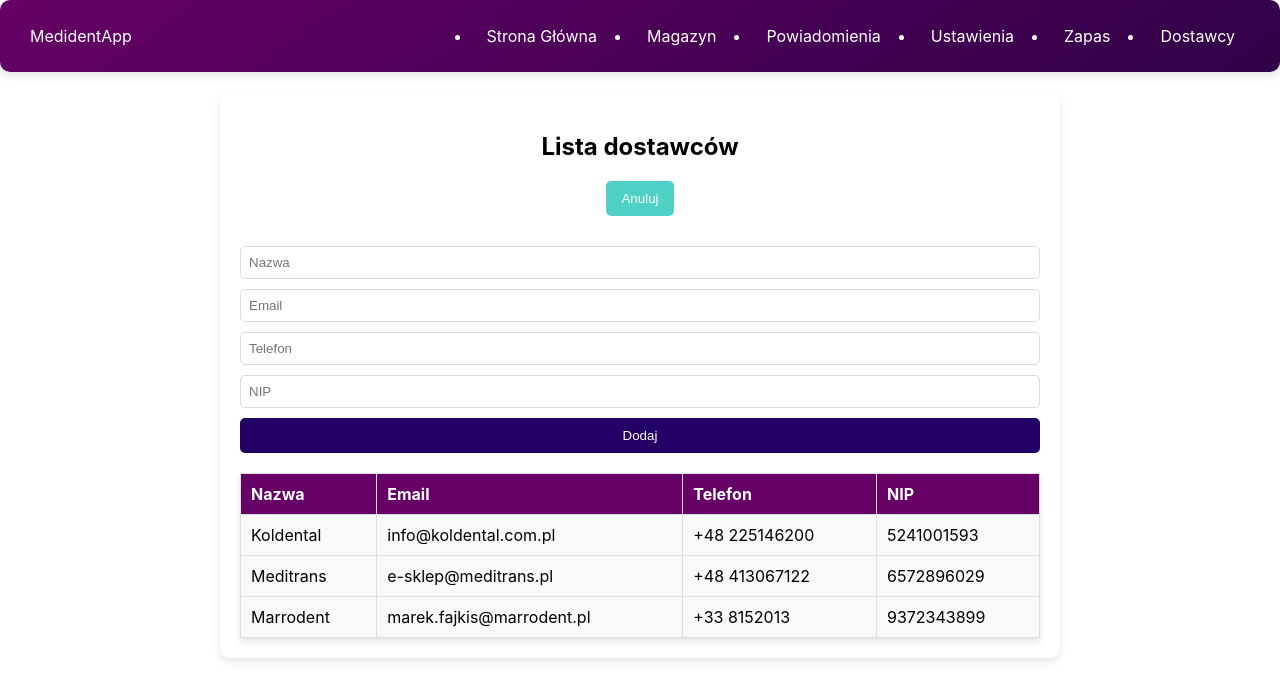
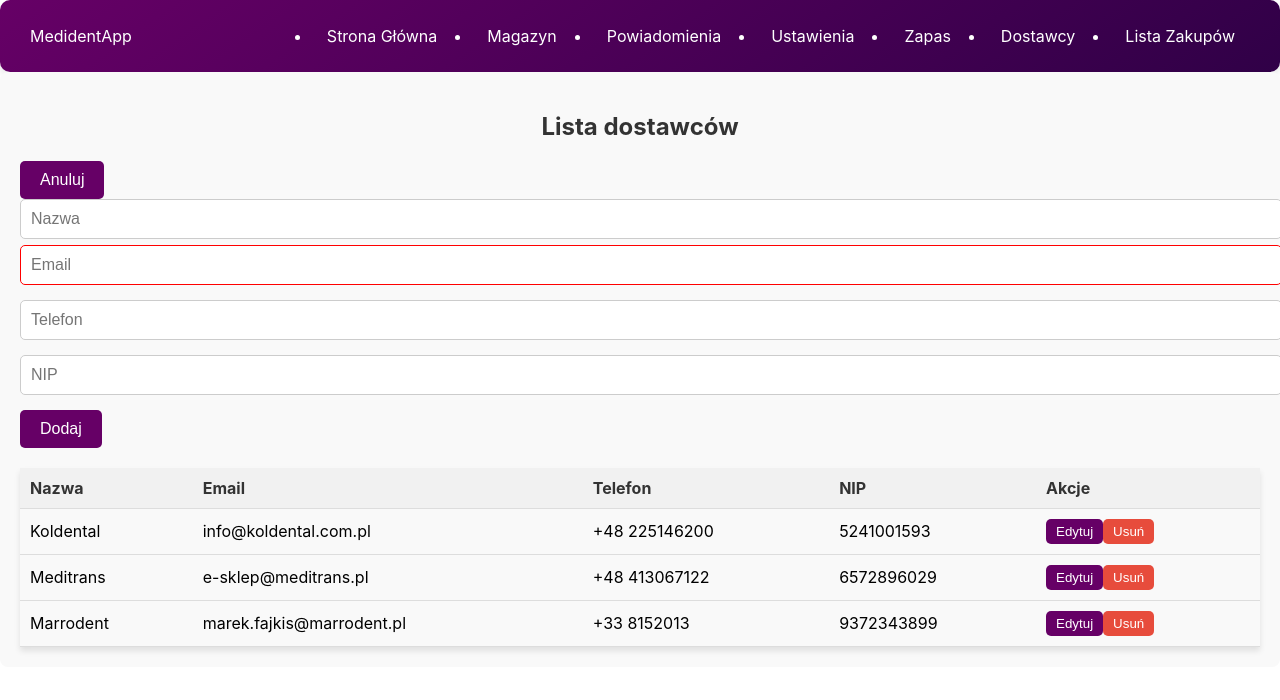
Before and after one commit to ewelinajawor/medident-app, a React (Create React App) app: page /suppliers in a window 1280 px wide. Both pictures are taken after a click on the button "Dodaj dostawcę". Shown: the top 700 px of the page. Built offline with nearby package versions, Linux system fonts and the light colour scheme.

Commit message:
Poprawki w aplikacji

```diff
--- a/package.json
+++ b/package.json
@@ -10,6 +10,7 @@
     "mssql": "^11.0.1",
     "react": "^18.2.0",
     "react-dom": "^18.2.0",
+    "react-input-mask": "^2.0.4",
     "react-router-dom": "^6.28.2",
     "react-scripts": "5.0.1",
     "react-select": "^5.10.0",
--- a/src/App.js
+++ b/src/App.js
@@ -51,10 +51,9 @@ function App() {
             <Route path="/orders" element={<Orders />} />
             <Route path="/suppliers" element={<Suppliers suppliers={suppliers} setSuppliers={setSuppliers} />} />
             <Route path="/product-list" element={<ProductList />} />
-            <Route path="/add-product" element={<AddProduct />} />  {/* Nowa trasa do formularza */}
+            <Route path="/add-product" element={<AddProduct />} />
           </Routes>
         </div>
-        {/* <Footer /> */}
       </div>
     </Router>
   );
--- a/src/components/Navbar.js
+++ b/src/components/Navbar.js
@@ -12,7 +12,8 @@ const Navbar = () => {
         <li><Link to="/notifications" className="nav-item">Powiadomienia</Link></li>
         <li><Link to="/settings" className="nav-item">Ustawienia</Link></li>
         <li><Link to="/product-list" className="nav-item">Zapas</Link></li>
-        <li><Link to="/suppliers" className="nav-item">Dostawcy</Link></li> {/* Nowa zakładka */}
+        <li><Link to="/suppliers" className="nav-item">Dostawcy</Link></li>
+        <li><Link to="/shopping-list" className="nav-item">Lista Zakupów</Link></li> {/* Nowa zakładka */}
       </ul>
     </nav>
   );
--- a/src/components/Suppliers.css
+++ b/src/components/Suppliers.css
@@ -1,11 +1,47 @@
+/* Ogólny kontener formularza i tabeli */
 .suppliers-container {
-    max-width: 800px;
-    margin: 20px auto;
   padding: 20px;
-    background: white;
-    border-radius: 10px;
-    box-shadow: 0 4px 8px rgba(0, 0, 0, 0.1);
-    text-align: center;
+  background-color: #f9f9f9;
+  border-radius: 8px;
+}
+
+h2 {
+  font-size: 24px;
+  color: #333;
+  margin-bottom: 20px;
+}
+
+.primary-btn {
+  background-color: #660066;
+  color: white;
+  border: none;
+  padding: 10px 20px;
+  cursor: pointer;
+  border-radius: 5px;
+  font-size: 16px;
+  transition: background-color 0.3s;
+}
+
+.primary-btn:hover {
+  background-color: #004747;
+}
+
+.supplier-form input {
+  width: 100%;
+  padding: 10px;
+  margin-bottom: 15px;
+  border: 1px solid #ccc;
+  border-radius: 5px;
+  font-size: 16px;
+}
+
+.supplier-form input.error {
+  border-color: red;
+}
+
+.supplier-form input:focus {
+  outline: none;
+  border-color: #660066;
 }
 
 .suppliers-table {
@@ -14,54 +50,53 @@
   margin-top: 20px;
 }
 
-  .suppliers-table th, .suppliers-table td {
-    border: 1px solid #ddd;
+.suppliers-table th,
+.suppliers-table td {
   padding: 10px;
   text-align: left;
+  border-bottom: 1px solid #ddd;
 }
 
 .suppliers-table th {
+  background-color: #f1f1f1;
+  color: #333;
+}
+
+.suppliers-table tr:hover {
+  background-color: #f4f4f4;
+}
+
+.suppliers-table .edit-btn,
+.suppliers-table .delete-btn {
   background-color: #660066;
   color: white;
-  }
-
-  .add-supplier-btn {
-    margin-bottom: 10px;
-    padding: 10px 15px;
-    background-color: #4fd1c5;
-    color: white;
+  padding: 5px 10px;
   border: none;
   border-radius: 5px;
   cursor: pointer;
-    transition: background 0.3s ease;
+  transition: background-color 0.3s;
 }
 
-  .add-supplier-btn:hover {
-    background-color: #38a89d;
+.suppliers-table .edit-btn:hover {
+  background-color: #004747;
 }
 
-  .supplier-form {
-    display: flex;
-    flex-direction: column;
-    gap: 10px;
-    margin: 20px 0;
+.suppliers-table .delete-btn {
+  background-color: #e74c3c;
 }
 
-  .supplier-form input {
-    padding: 8px;
-    border: 1px solid #ddd;
-    border-radius: 5px;
+.suppliers-table .delete-btn:hover {
+  background-color: #c0392b;
 }
 
-  .supplier-form button {
-    padding: 10px;
-    background-color: #220066;
-    color: white;
-    border: none;
-    border-radius: 5px;
-    cursor: pointer;
+.error {
+  color: red;
+  font-size: 14px;
+  margin-top: -10px;
 }
 
-  .supplier-form button:hover {
-    background-color: #4fd1c5;
+.error-message {
+  color: red;
+  font-size: 14px;
+  margin-top: 5px;
 }
--- a/src/components/Suppliers.js
+++ b/src/components/Suppliers.js
@@ -1,71 +1,118 @@
 import React, { useState, useEffect } from "react";
-import "./Suppliers.css"; // Stylizacja tabeli dostawców
+import InputMask from "react-input-mask";
+import "./Suppliers.css";
 
-const Suppliers = ({ suppliers, setSuppliers }) => {
+const Suppliers = () => {
   const [newSupplier, setNewSupplier] = useState({
     name: "",
     email: "",
     phone: "",
     nip: "",
   });
-  const [showForm, setShowForm] = useState(false); // Stan do pokazywania formularza
+  const [showForm, setShowForm] = useState(false);
+  const [editingSupplier, setEditingSupplier] = useState(null);
 
-  // Obsługa zmiany w formularzu
+  // Funkcja do pobierania dostawców z localStorage
+  const getStoredSuppliers = () => {
+    const storedSuppliers = JSON.parse(localStorage.getItem('suppliers'));
+    return storedSuppliers ? storedSuppliers : [];
+  };
+
+  // Funkcja do inicjalizacji dostawców z domyślnymi wartościami
+  const initializeSuppliers = () => {
+    const defaultSuppliers = [
+      { id: Date.now(), name: "Koldental", email: "info@koldental.com.pl", phone: "+48 225146200", nip: "5241001593" },
+      { id: Date.now() + 1, name: "Meditrans", email: "e-sklep@meditrans.pl", phone: "+48 413067122", nip: "6572896029" },
+      { id: Date.now() + 2, name: "Marrodent", email: "marek.fajkis@marrodent.pl", phone: "+33 8152013", nip: "9372343899" },
+    ];
+    localStorage.setItem('suppliers', JSON.stringify(defaultSuppliers));
+    return defaultSuppliers;
+  };
+
+  // Inicjalizowanie dostawców z localStorage lub domyślnych danych
+  const [suppliers, setSuppliers] = useState(() => {
+    const storedSuppliers = getStoredSuppliers();
+    if (storedSuppliers.length === 0) {
+      return initializeSuppliers();
+    }
+    return storedSuppliers;
+  });
+
+  // Funkcja do zapisywania dostawców do localStorage
+  const saveSuppliersToLocalStorage = (suppliersList) => {
+    localStorage.setItem('suppliers', JSON.stringify(suppliersList));
+  };
+
+  useEffect(() => {
+    saveSuppliersToLocalStorage(suppliers);
+  }, [suppliers]);
+
   const handleInputChange = (e) => {
     setNewSupplier({ ...newSupplier, [e.target.name]: e.target.value });
   };
 
-  // Obsługa dodawania nowego dostawcy
+  const validateEmail = (email) => {
+    return /^[a-zA-Z0-9._%+-]+@[a-zAz0-9.-]+\.[a-zA-Z]{2,}$/.test(email);
+  };
+
   const addSupplier = () => {
-    if (!newSupplier.name || !newSupplier.email || !newSupplier.phone || !newSupplier.nip) {
-      alert("Wypełnij wszystkie pola!");
+    if (!newSupplier.name || !validateEmail(newSupplier.email) || newSupplier.phone.includes("_") || newSupplier.nip.includes("_")) {
+      alert("Wypełnij wszystkie pola poprawnie!");
       return;
     }
-    const newSupplierData = { id: suppliers.length + 1, ...newSupplier };
-    const updatedSuppliers = [...suppliers, newSupplierData];
-    setSuppliers(updatedSuppliers);  // Aktualizujemy dane dostawców w rodzicu
-    setNewSupplier({ name: "", email: "", phone: "", nip: "" }); // Reset formularza
-    setShowForm(false); // Zamknięcie formularza
+
+    const updatedSuppliers = [...suppliers];
+
+    if (editingSupplier) {
+      const index = updatedSuppliers.findIndex(supplier => supplier.id === editingSupplier.id);
+      updatedSuppliers[index] = { ...editingSupplier, ...newSupplier };
+      setSuppliers(updatedSuppliers);
+      setEditingSupplier(null);
+    } else {
+      const newSupplierData = { id: Date.now(), ...newSupplier };
+      updatedSuppliers.push(newSupplierData);
+      setSuppliers(updatedSuppliers);
+    }
+
+    setNewSupplier({ name: "", email: "", phone: "", nip: "" });
+    setShowForm(false);
+  };
+
+  const removeSupplier = (id) => {
+    const updatedSuppliers = suppliers.filter((supplier) => supplier.id !== id);
+    setSuppliers(updatedSuppliers);
+  };
+
+  const editSupplier = (supplier) => {
+    setNewSupplier({ ...supplier });
+    setEditingSupplier(supplier);
+    setShowForm(true);
   };
 
   return (
     <div className="suppliers-container">
       <h2>Lista dostawców</h2>
-      <button className="add-supplier-btn" onClick={() => setShowForm(!showForm)}>
+      <button className="primary-btn" onClick={() => {
+        setShowForm(!showForm);
+        setEditingSupplier(null);
+        setNewSupplier({ name: "", email: "", phone: "", nip: "" });
+      }}>
         {showForm ? "Anuluj" : "Dodaj dostawcę"}
       </button>
 
       {showForm && (
         <div className="supplier-form">
-          <input
-            type="text"
-            name="name"
-            placeholder="Nazwa"
-            value={newSupplier.name}
-            onChange={handleInputChange}
-          />
-          <input
-            type="email"
-            name="email"
-            placeholder="Email"
-            value={newSupplier.email}
-            onChange={handleInputChange}
-          />
-          <input
-            type="text"
-            name="phone"
-            placeholder="Telefon"
-            value={newSupplier.phone}
-            onChange={handleInputChange}
-          />
-          <input
-            type="text"
-            name="nip"
-            placeholder="NIP"
-            value={newSupplier.nip}
-            onChange={handleInputChange}
-          />
-          <button onClick={addSupplier}>Dodaj</button>
+          <input type="text" name="name" placeholder="Nazwa" value={newSupplier.name} onChange={handleInputChange} />
+
+          <input type="email" name="email" placeholder="Email" value={newSupplier.email} onChange={handleInputChange} className={validateEmail(newSupplier.email) ? "" : "error"} />
+
+          <InputMask mask="+48 999-999-999" name="phone" placeholder="Telefon" value={newSupplier.phone} onChange={handleInputChange} />
+
+          <InputMask mask="999-999-99-99" name="nip" placeholder="NIP" value={newSupplier.nip} onChange={handleInputChange} />
+
+          <button className="primary-btn" onClick={addSupplier}>
+            {editingSupplier ? "Zapisz zmiany" : "Dodaj"}
+          </button>
         </div>
       )}
 
@@ -79,6 +126,7 @@ const Suppliers = ({ suppliers, setSuppliers }) => {
               <th>Email</th>
               <th>Telefon</th>
               <th>NIP</th>
+              <th>Akcje</th>
             </tr>
           </thead>
           <tbody>
@@ -88,6 +136,10 @@ const Suppliers = ({ suppliers, setSuppliers }) => {
                 <td>{supplier.email}</td>
                 <td>{supplier.phone}</td>
                 <td>{supplier.nip}</td>
+                <td>
+                  <button className="edit-btn" onClick={() => editSupplier(supplier)}>Edytuj</button>
+                  <button className="delete-btn" onClick={() => removeSupplier(supplier.id)}>Usuń</button>
+                </td>
               </tr>
             ))}
           </tbody>
```
Also changed, not shown: 1 other file (tests, documents, lock files or other folders). Lines whose indentation alone changed are shown as unchanged.
